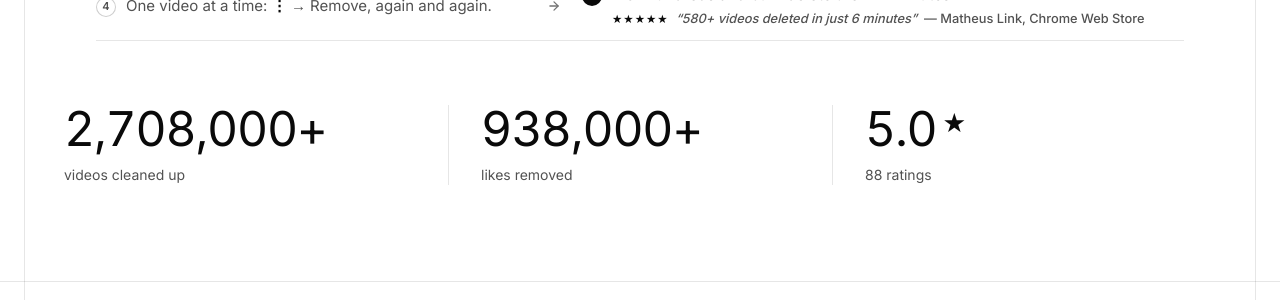
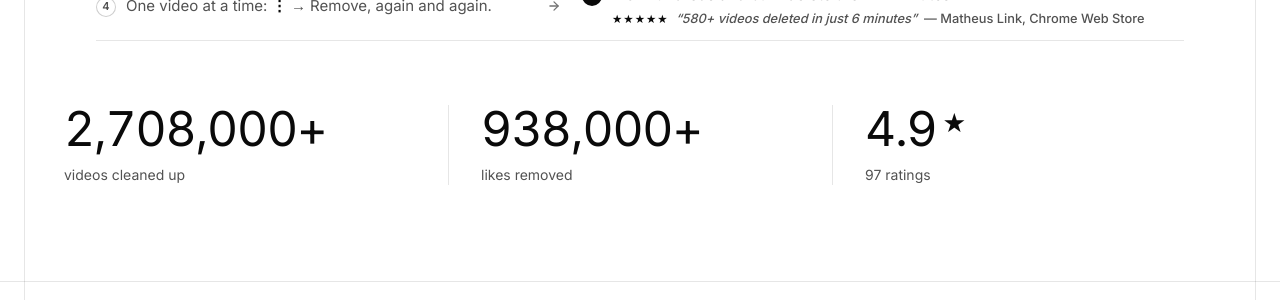
Before and after one commit to dominic-lam/tidywl-site, a Jekyll site: the page built from index.html, in a window 1280 px wide and 900 px high, scrolled down 868 px. Shown: the part 161-461 px from the top of the window. Built offline with Jekyll 4.4.1, drawn with Linux system fonts in a browser that asks for light colours.

Commit message:
chore: update CWS rating (auto)

```diff
--- a/_data/cws-rating.yml
+++ b/_data/cws-rating.yml
@@ -1,3 +1,3 @@
-ratingValue: "5.0"
-reviewCount: "88"
-lastUpdated: "2026-10-18"
+ratingValue: "4.9"
+reviewCount: "97"
+lastUpdated: "2026-11-07"
```
